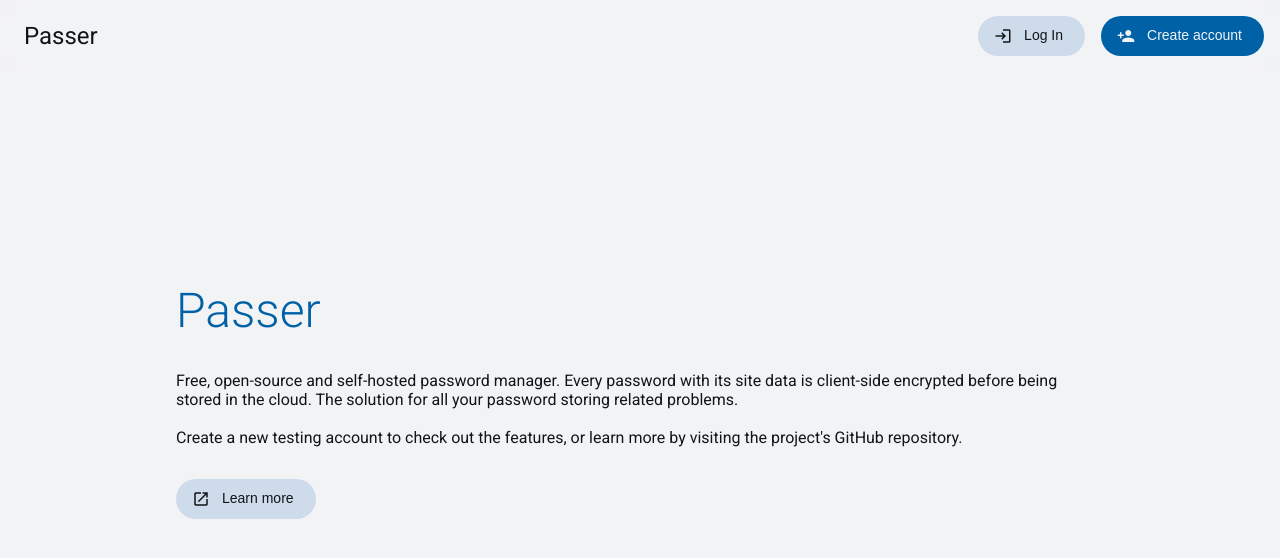
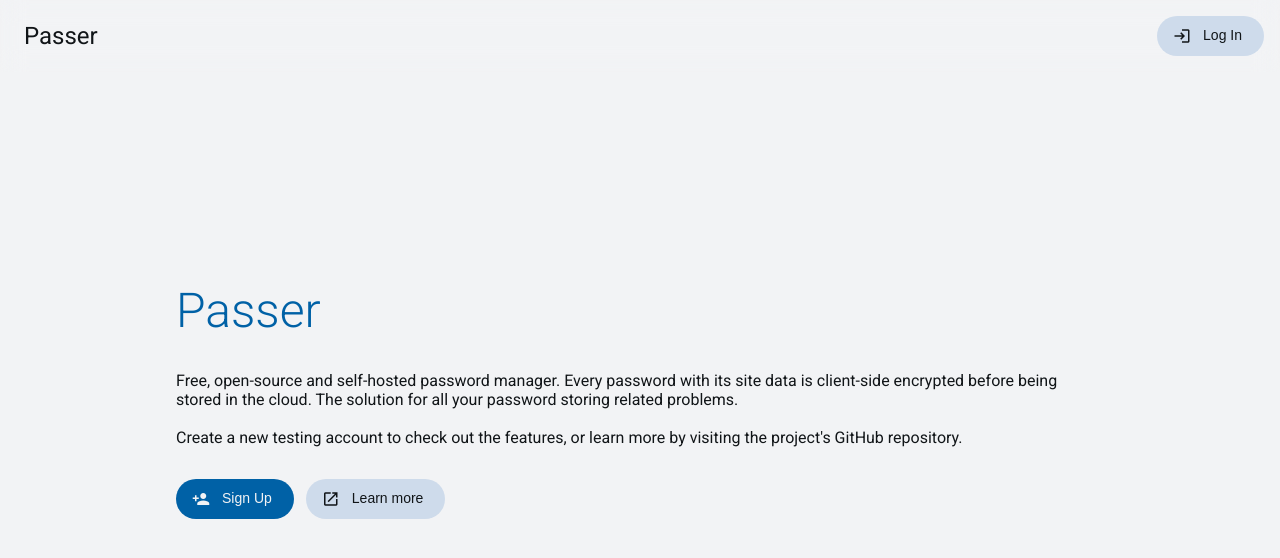
Before and after one commit to Pomoc48/passer, a React (Create React App) app: page / in a window 1280 px wide. Shown: the top 558 px of the page. Built offline with nearby package versions, Linux system fonts and the light colour scheme.

Commit message:
Export sign in dialog component

```diff
--- a/src/components/common/button/style.scss
+++ b/src/components/common/button/style.scss
@@ -5,7 +5,7 @@ button.material {
     align-items: center;
     border: none;
     height: 40px;
-    width: fit-content;
+    width: max-content;
     border-radius: 20px;
     padding-inline: 16px 22px;
     gap: 12px;
--- a/src/components/common/navbar/style.scss
+++ b/src/components/common/navbar/style.scss
@@ -25,6 +25,7 @@ header {
         width: fit-content;
         margin: 0;
         margin-left: 8px;
+        margin-right: 16px;
     }
 
     div.container {
--- a/src/components/common/snackbar/style.scss
+++ b/src/components/common/snackbar/style.scss
@@ -4,8 +4,8 @@ div.snackbar {
     bottom: 24px;
     height: 48px;
     padding-inline: 16px;
-    background-color: var(--md-sys-color-inverse-surface);
-    color: var(--md-sys-color-inverse-on-surface);
+    background-color: var(--text-color);
+    color: var(--background-color);
     border-radius: 4px;
     box-sizing: border-box;
     width: min(100vw - 48px, 450px);
--- /dev/null
+++ b/src/components/dialogs/login/index.tsx
@@ -0,0 +1,91 @@
+import { useRef } from 'react';
+import { useNavigate } from 'react-router-dom';
+import { MaterialInput } from '../../../components/common/input';
+import MaterialDialog from '../../../components/common/dialog';
+import { useEmailUser } from '../../../context/userProvider';
+import { useCryptoKey } from '../../../context/cryptoKey';
+import { emailRegex, logUserIn } from '../../../functions/auth';
+
+export default function LoginDialog(
+  params: {
+    notify: (message: string, long?: boolean) => void,
+    closeDialog: () => void,
+  }
+) {
+  const emailRef = useRef<HTMLInputElement | null>(null);
+  const passwordRef = useRef<HTMLInputElement | null>(null);
+
+  const setUser = useEmailUser().update;
+  const setCryptoKey = useCryptoKey().update;
+  const navigate = useNavigate();
+
+  return (
+    <MaterialDialog
+      class='login'
+      title="Log in to your account"
+      closeFunction={params.closeDialog}
+      dismissible={true}
+      content={[
+        <>
+          <label>E-mail:</label>
+          <MaterialInput
+            placeholder="user@example.com"
+            type="email"
+            ref={emailRef}
+          />
+        </>,
+        <>
+          <label>Password:</label>
+          <MaterialInput
+            placeholder="password123"
+            type="password"
+            ref={passwordRef}
+          />
+        </>,
+        <div />,
+      ]}
+      actions={[
+        {
+          label: "Continue",
+          icon: "check",
+          onClick: async () => {
+            let emailInput = emailRef.current!.value.trim();
+            let passwordInput = passwordRef.current!.value.trim();
+
+            if (!emailInput.match(emailRegex)) {
+              params.notify("Invalid e-mail address");
+              return false;
+            }
+
+            if (passwordInput.length < 12) {
+              params.notify("Password is too short");
+              return false;
+            }
+
+            if (passwordInput.length > 200) {
+              params.notify("Password is too long");
+              return false;
+            }
+
+            let outcome = await logUserIn(
+              emailInput,
+              passwordInput,
+              { navigate, setCryptoKey, setUser },
+            );
+
+            if (outcome !== true) {
+              params.notify(outcome);
+            }
+
+            return false;
+          }
+        },
+        {
+          label: "Cancel",
+          icon: "close",
+          type: "tonal",
+        },
+      ]}
+    />
+  );
+}
--- a/src/dialogs/login/index.tsx
+++ b/src/components/dialogs/signup/index.tsx
@@ -1,12 +1,9 @@
 import { useRef } from 'react';
-import { useNavigate } from 'react-router-dom';
-import { MaterialInput } from '../../components/common/input';
-import MaterialDialog from '../../components/common/dialog';
-import { useEmailUser } from '../../context/userProvider';
-import { useCryptoKey } from '../../context/cryptoKey';
-import { emailRegex, logUserIn } from '../../functions/auth';
+import MaterialDialog from '../../common/dialog';
+import { MaterialInput } from '../../common/input';
+import { createUserAccount, emailRegex } from '../../../functions/auth';
 
-export default function LoginDialog(
+export default function SignupDialog(
   params: {
     notify: (message: string, long?: boolean) => void,
     closeDialog: () => void,
@@ -14,18 +11,18 @@ export default function LoginDialog(
 ) {
   const emailRef = useRef<HTMLInputElement | null>(null);
   const passwordRef = useRef<HTMLInputElement | null>(null);
-
-  const setUser = useEmailUser().update;
-  const setCryptoKey = useCryptoKey().update;
-  const navigate = useNavigate();
+  const password2Ref = useRef<HTMLInputElement | null>(null);
 
   return (
     <MaterialDialog
-      class='login'
-      title="Log in to your account"
+      class='details'
+      title="Create a new account"
       closeFunction={params.closeDialog}
       dismissible={true}
       content={[
+        <div>
+          <p>Please create a secure and memorable password, that's at least 12 characters long.</p>
+        </div>,
         <>
           <label>E-mail:</label>
           <MaterialInput
@@ -42,6 +39,14 @@ export default function LoginDialog(
             ref={passwordRef}
           />
         </>,
+        <>
+          <label>Repeat password:</label>
+          <MaterialInput
+            placeholder="password123"
+            type="password"
+            ref={password2Ref}
+          />
+        </>,
         <div />,
       ]}
       actions={[
@@ -51,6 +56,12 @@ export default function LoginDialog(
           onClick: async () => {
             let emailInput = emailRef.current!.value.trim();
             let passwordInput = passwordRef.current!.value.trim();
+            let password2Input = password2Ref.current!.value.trim();
+
+            if (!emailInput.match(emailRegex)) {
+              params.notify("Invalid e-mail address");
+              return false;
+            }
 
             if (passwordInput.length < 12) {
               params.notify("Password is too short");
@@ -62,22 +73,18 @@ export default function LoginDialog(
               return false;
             }
 
-            if (!emailInput.match(emailRegex)) {
-              params.notify("Invalid e-mail address");
+            if (passwordInput !== password2Input) {
+              params.notify("Passwords do not match");
               return false;
             }
 
-            let outcome = await logUserIn(
-              emailInput,
-              passwordInput,
-              { navigate, setCryptoKey, setUser },
-            );
+            let outcome = await createUserAccount(emailInput, passwordInput);
 
             if (outcome !== true) {
-              params.notify(outcome);
+              params.notify(outcome, true);
             }
 
-            return false;
+            return true;
           }
         },
         {
--- a/src/components/welcome/signup-dialog/index.tsx
+++ /dev/null
@@ -1,120 +0,0 @@
-import MaterialButton from '../../common/button';
-import { useRef, useState } from 'react';
-import { createPortal } from 'react-dom';
-import MaterialDialog from '../../common/dialog';
-import { MaterialInput } from '../../common/input';
-import { emailRegex } from '../../../functions/auth';
-import { createUserWithEmailAndPassword, getAuth, sendEmailVerification } from 'firebase/auth';
-
-export default function SignUpButton(params: { notify: (message: string, long?: boolean) => void }) {
-  const [showDialog, setShowDialog] = useState(false);
-
-  const emailRef = useRef<HTMLInputElement | null>(null);
-  const passwordRef = useRef<HTMLInputElement | null>(null);
-  const password2Ref = useRef<HTMLInputElement | null>(null);
-
-  return (
-    <>
-      <MaterialButton
-        label='Create account'
-        onClick={() => setShowDialog(true)}
-        icon='person_add'
-        type='filled'
-      />
-      {
-        showDialog
-          ? createPortal(
-            <MaterialDialog
-              class='details'
-              title="Create a new account"
-              closeFunction={() => setShowDialog(false)}
-              dismissible={true}
-              content={[
-                <div>
-                  <p>Please create a secure and memorable password, that's at least 12 characters long.</p>
-                </div>,
-                <>
-                  <label>E-mail:</label>
-                  <MaterialInput
-                    placeholder="user@example.com"
-                    type="email"
-                    ref={emailRef}
-                  />
-                </>,
-                <>
-                  <label>Password:</label>
-                  <MaterialInput
-                    placeholder="password123"
-                    type="password"
-                    ref={passwordRef}
-                  />
-                </>,
-                <>
-                  <label>Repeat password:</label>
-                  <MaterialInput
-                    placeholder="password123"
-                    type="password"
-                    ref={password2Ref}
-                  />
-                </>,
-                <div />,
-              ]}
-              actions={[
-                {
-                  label: "Continue",
-                  icon: "check",
-                  onClick: async () => {
-                    let emailInput = emailRef.current!.value.trim();
-                    let passwordInput = passwordRef.current!.value.trim();
-                    let password2Input = password2Ref.current!.value.trim();
-
-                    if (passwordInput.length < 12) {
-                      params.notify("Password is too short");
-                      return false;
-                    }
-
-                    if (passwordInput.length > 200) {
-                      params.notify("Password is too long");
-                      return false;
-                    }
-
-                    if (passwordInput !== password2Input) {
-                      params.notify("Passwords do not match");
-                      return false;
-                    }
-
-                    if (!emailInput.match(emailRegex)) {
-                      params.notify("Invalid e-mail address");
-                      return false;
-                    }
-
-                    let close: boolean = false;
-                    const auth = getAuth();
-
-                    createUserWithEmailAndPassword(auth, emailInput, passwordInput)
-                      .then((userCredential) => {
-                        sendEmailVerification(userCredential.user)
-                          .then(() => {
-                            params.notify("Account created, please check your e-mail", true);
-                            close = true;
-                          });
-                      })
-                      .catch((error) => params.notify(error.message, true));
-
-                    return close;
-                  }
-                },
-                {
-                  label: "Cancel",
-                  icon: "close",
-                  type: "tonal",
-                },
-              ]}
-            />,
-            document.body
-          )
-          : null
-      }
-    </>
-  );
-}
--- a/src/pages/welcome/index.tsx
+++ b/src/pages/welcome/index.tsx
@@ -1,6 +1,5 @@
 import './style.scss';
 import Navbar from '../../components/common/navbar';
-import SignUpButton from '../../components/welcome/signup-dialog';
 import { useEffect, useState } from 'react';
 import { createPortal } from 'react-dom';
 import Snackbar from '../../components/common/snackbar';
@@ -9,7 +8,8 @@ import { useCryptoKey } from '../../context/cryptoKey';
 import { useNavigate } from 'react-router-dom';
 import { autoLogin } from '../../functions/auth';
 import MaterialButton from '../../components/common/button';
-import LoginDialog from '../../dialogs/login';
+import LoginDialog from '../../components/dialogs/login';
+import SignupDialog from '../../components/dialogs/signup';
 
 export default function WelcomePage() {
   const [showSnack, setShowSnack] = useState(false);
@@ -19,6 +19,7 @@ export default function WelcomePage() {
   const [snackLong, setSnackLong] = useState(false);
 
   const [showLoginDialog, setShowLoginDialog] = useState(false);
+  const [showSignupDialog, setShowSignupDialog] = useState(false);
 
   const setUser = useEmailUser().update;
   const setCryptoKey = useCryptoKey().update;
@@ -57,7 +58,6 @@ export default function WelcomePage() {
         icon='login'
         type='tonal'
       />
-      {mobile ? null : <SignUpButton notify={notify} />}
     </Navbar>
     <main>
       <section>
@@ -70,7 +70,12 @@ export default function WelcomePage() {
           Create a new testing account to check out the features, or learn more by visiting the project's GitHub repository.
         </p>
         <div className="buttons">
-          {mobile ? <SignUpButton notify={notify} /> : null}
+          <MaterialButton
+            label='Sign Up'
+            onClick={() => setShowSignupDialog(true)}
+            icon='person_add'
+            type='filled'
+          />
           <MaterialButton
             label='Learn more'
             icon='open_in_new'
@@ -94,6 +99,17 @@ export default function WelcomePage() {
         : null
     }
     {
+      showSignupDialog
+        ? createPortal(
+          <SignupDialog
+            notify={notify}
+            closeDialog={() => setShowSignupDialog(false)}
+          />,
+          document.body,
+        )
+        : null
+    }
+    {
       showSnack
         ? createPortal(
           <Snackbar
```
Also changed, not shown: src/functions/auth.tsx (+21 -1 lines), 1 other file (tests, documents, lock files or other folders).
